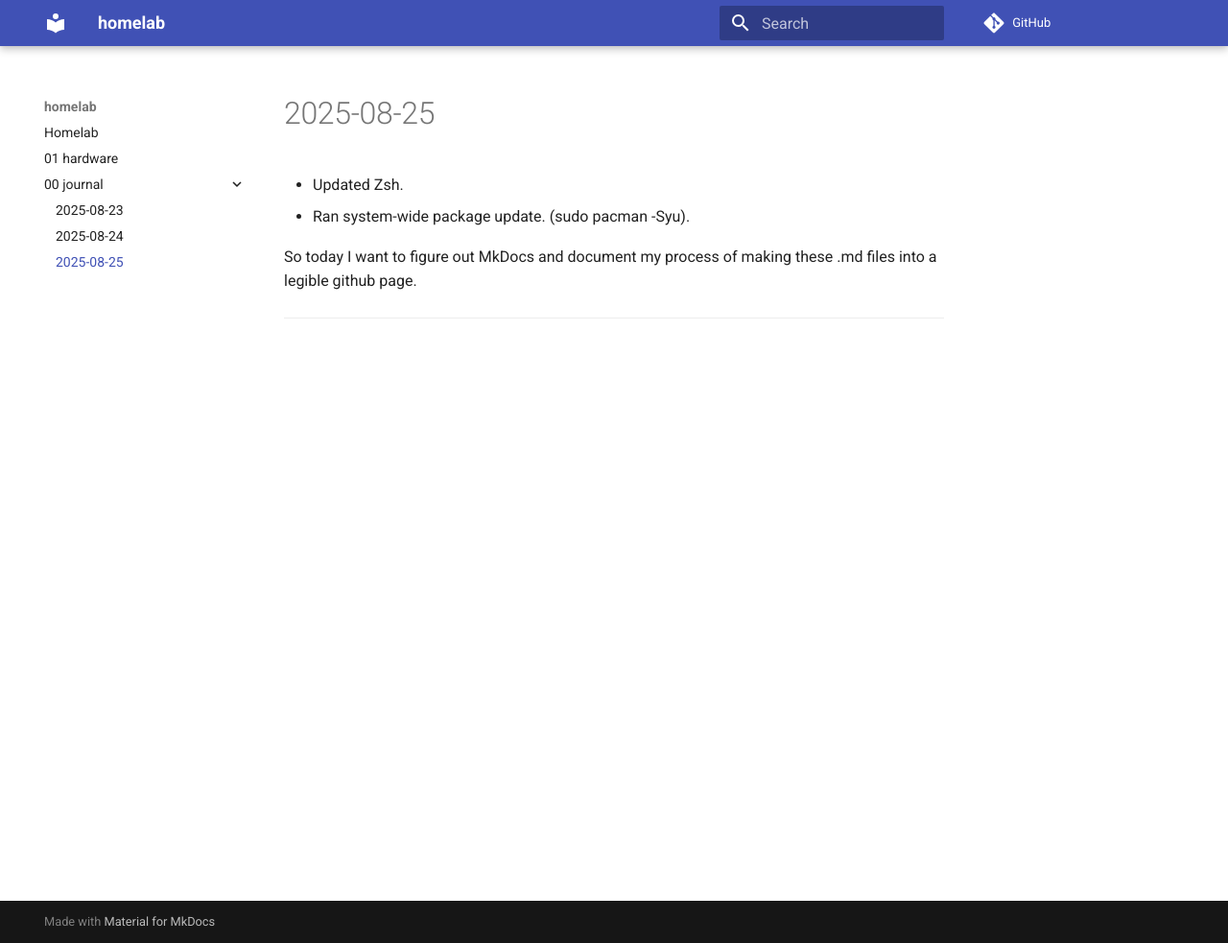
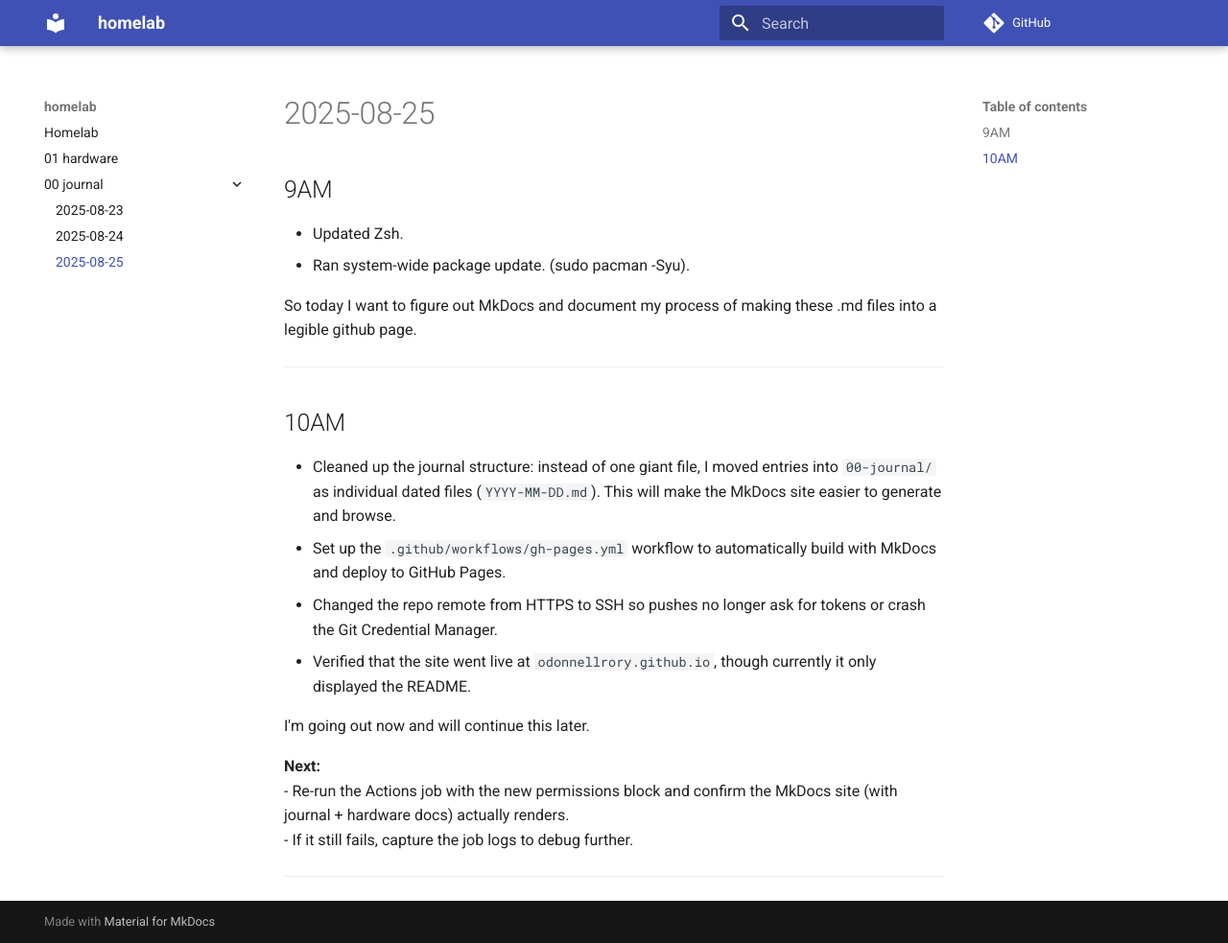
Before and after one commit to odonnellrory/odonnellrory.github.io, an MkDocs documentation site: the page built from docs/00-journal/2025-08-25.md, in a window 1280 px wide and 983 px high. Shown: the whole window at 96% size. Built offline with MkDocs 1.6.1 and Material for MkDocs 9.7.7, drawn with Linux system fonts in a browser that asks for light colours; comment, search, counter and statistics services are not loaded.

Commit message:
journal entry

```diff
--- a/docs/00-journal/2025-08-25.md
+++ b/docs/00-journal/2025-08-25.md
@@ -1,8 +1,23 @@
 # 2025-08-25
 
+## 9AM
  - Updated Zsh.
  - Ran system-wide package update.  (sudo pacman -Syu).
 
  So today I want to figure out MkDocs and document my process of making these .md files into a legible github page.
 
 ---
+
+## 10AM
+- Cleaned up the journal structure: instead of one giant file, I moved entries into `00-journal/` as individual dated files (`YYYY-MM-DD.md`). This will make the MkDocs site easier to generate and browse.
+- Set up the `.github/workflows/gh-pages.yml` workflow to automatically build with MkDocs and deploy to GitHub Pages.
+- Changed the repo remote from HTTPS to SSH so pushes no longer ask for tokens or crash the Git Credential Manager.
+- Verified that the site went live at `odonnellrory.github.io`, though currently it only displayed the README.
+
+I'm going out now and will continue this later.
+
+**Next:**
+- Re-run the Actions job with the new permissions block and confirm the MkDocs site (with journal + hardware docs) actually renders.
+- If it still fails, capture the job logs to debug further.
+
+---
```
